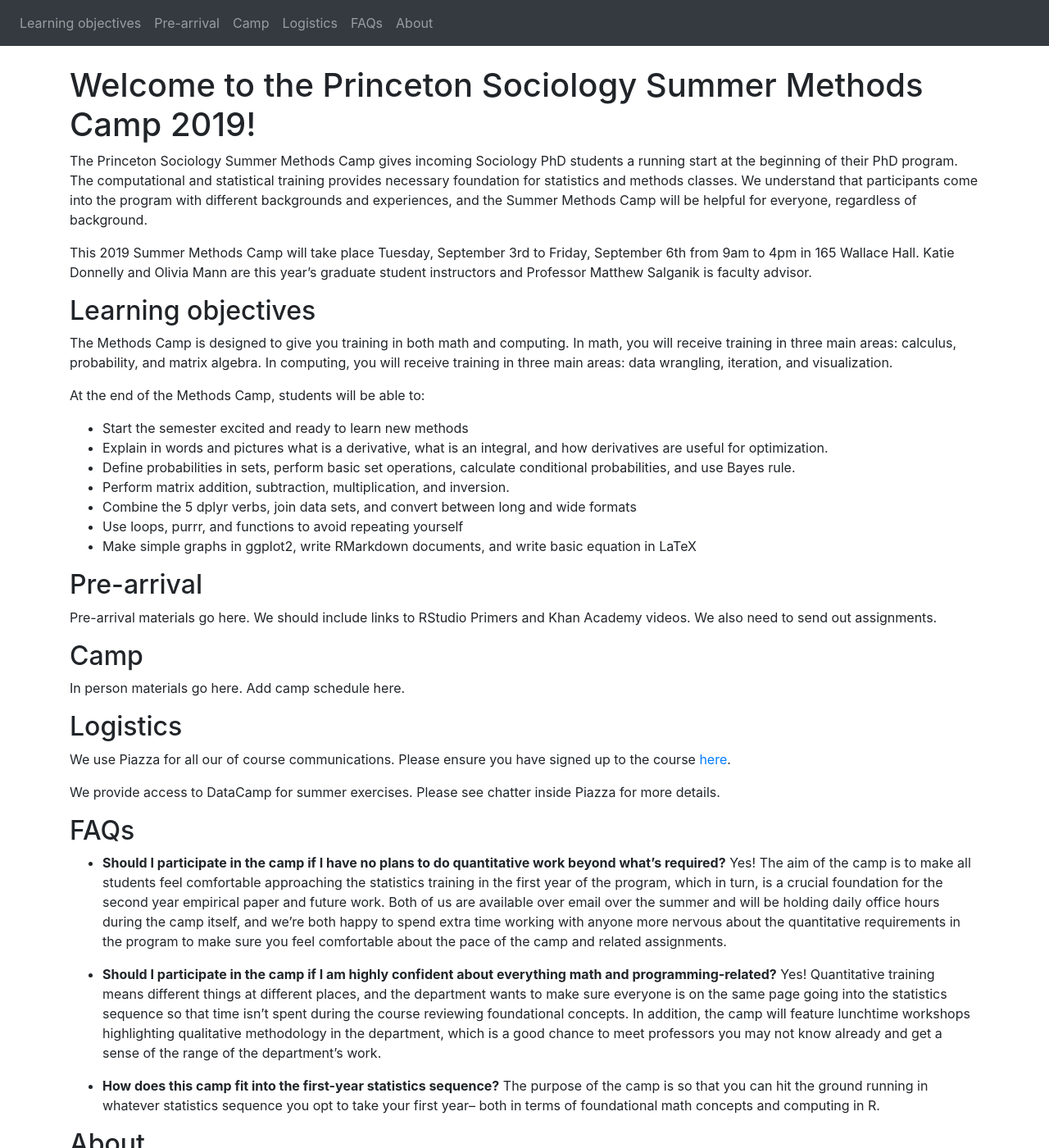
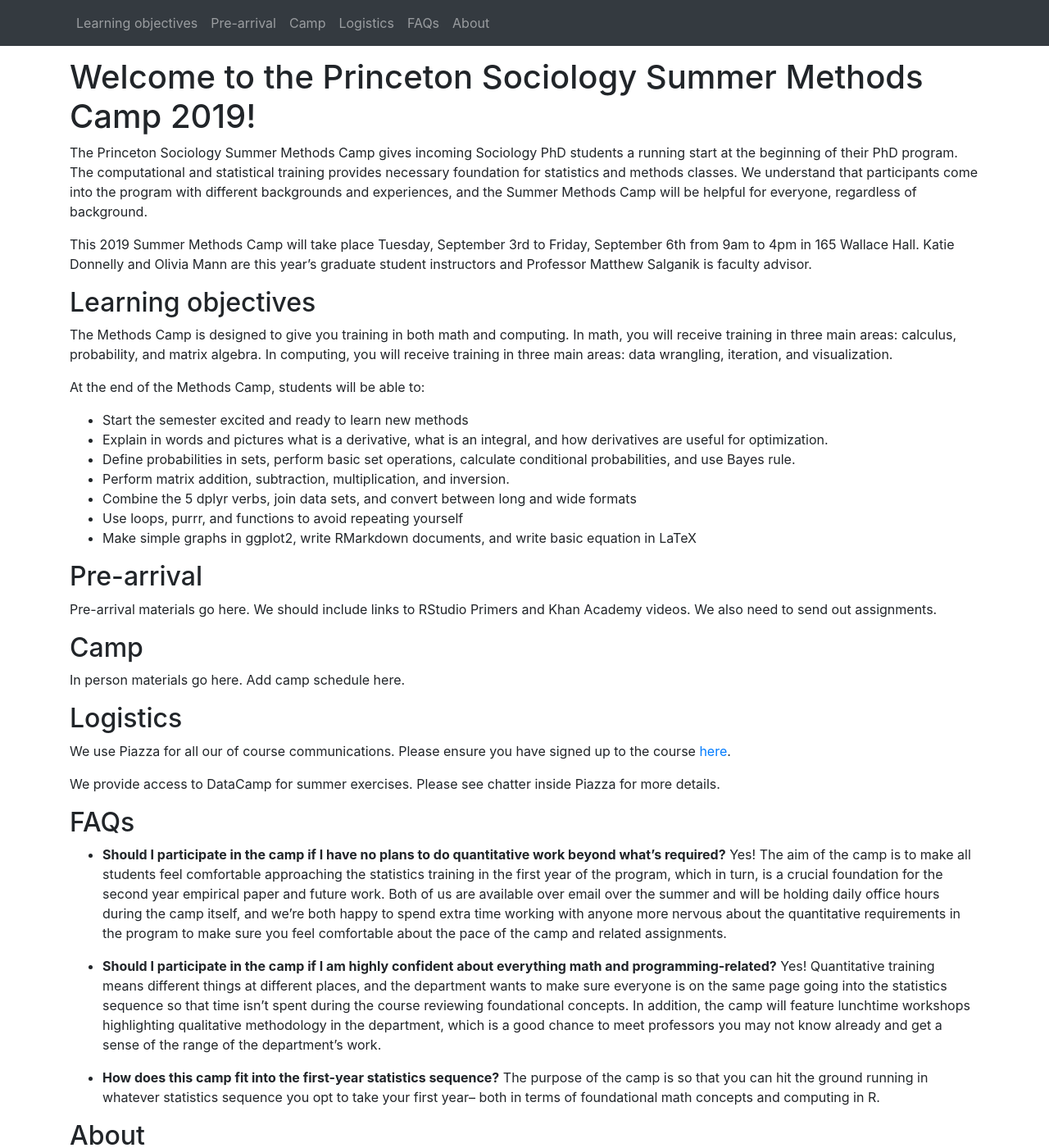
Before and after one commit to bstewart/princeton_methods_camp, a Jekyll site: the page built from index.md, in a window 1280 px wide and 1400 px high. Shown: the whole window at 82% size. Built offline with Jekyll 4.4.1, drawn with Linux system fonts in a browser that asks for light colours.

Commit message:
Fix issues with fixed navbar

```diff
--- a/_layouts/default.html
+++ b/_layouts/default.html
@@ -1,17 +1,17 @@
 <!DOCTYPE html>
 <html>
 	<head>
+    <meta charset="utf-8">
+    <meta name="viewport" content="width=device-width, initial-scale=1, shrink-to-fit=no">
 		<title>{{ page.title }}</title>
 			<!-- link to main stylesheet -->
     <link href="{{ site.baseurl }}/assets/stylesheets/site.css" rel="stylesheet">
-    <script src="https://code.jquery.com/jquery-3.3.1.slim.min.js" integrity="sha384-q8i/X+965DzO0rT7abK41JStQIAqVgRVzpbzo5smXKp4YfRvH+8abtTE1Pi6jizo" crossorigin="anonymous"></script>
-    <script src="https://cdnjs.cloudflare.com/ajax/libs/popper.js/1.14.7/umd/popper.min.js" integrity="sha384-UO2eT0CpHqdSJQ6hJty5KVphtPhzWj9WO1clHTMGa3JDZwrnQq4sF86dIHNDz0W1" crossorigin="anonymous"></script>
-    <script src="https://stackpath.bootstrapcdn.com/bootstrap/4.3.1/js/bootstrap.min.js" integrity="sha384-JjSmVgyd0p3pXB1rRibZUAYoIIy6OrQ6VrjIEaFf/nJGzIxFDsf4x0xIM+B07jRM" crossorigin="anonymous"></script>
 	</head>
 
 
 	<body>
-    <nav class="navbar navbar-expand-lg navbar-dark bg-dark fixed-top">
+    <nav class="navbar navbar-expand-sm navbar-dark bg-dark fixed-top" id="navbar">
+			<div class="container">
       	<div class="collapse navbar-collapse" id="navbarNav">
       	  <ul class="navbar-nav">
       	    {% if page.navigation %}
@@ -22,6 +22,7 @@
       	      {% endfor %}
       	    {% endif %}
       	  </ul>
+      	</div>
 			</div>
 		</nav>
     <div class="content-container">
@@ -39,5 +40,10 @@
         {% endif %}
       </div>
     </div>
+		{% comment %}
+    <script src="https://code.jquery.com/jquery-3.3.1.slim.min.js" integrity="sha384-q8i/X+965DzO0rT7abK41JStQIAqVgRVzpbzo5smXKp4YfRvH+8abtTE1Pi6jizo" crossorigin="anonymous"></script>
+    <script src="https://cdnjs.cloudflare.com/ajax/libs/popper.js/1.14.7/umd/popper.min.js" integrity="sha384-UO2eT0CpHqdSJQ6hJty5KVphtPhzWj9WO1clHTMGa3JDZwrnQq4sF86dIHNDz0W1" crossorigin="anonymous"></script>
+    <script src="https://stackpath.bootstrapcdn.com/bootstrap/4.3.1/js/bootstrap.min.js" integrity="sha384-JjSmVgyd0p3pXB1rRibZUAYoIIy6OrQ6VrjIEaFf/nJGzIxFDsf4x0xIM+B07jRM" crossorigin="anonymous"></script>
+		{% endcomment %}
 	</body>
 </html>
--- a/assets/stylesheets/site.scss
+++ b/assets/stylesheets/site.scss
@@ -6,6 +6,18 @@
   scroll-behavior: smooth;
 }
 
-.content-container {
-  padding-top: 80px;
+$fixed-navbar-height: 70px;
+
+body {
+
+	// Padding due to fixed navbar.
+  padding-top: $fixed-navbar-height;
+
+  // Fixes issue with fixed navbar and anchor links.
+  :target:before {
+    content: "";
+    display: block;
+    height: $fixed-navbar-height; /* fixed header height*/
+    margin: -$fixed-navbar-height 0 0; /* negative fixed header height */
+  }
 }
```
Lines whose indentation alone changed are shown as unchanged.
